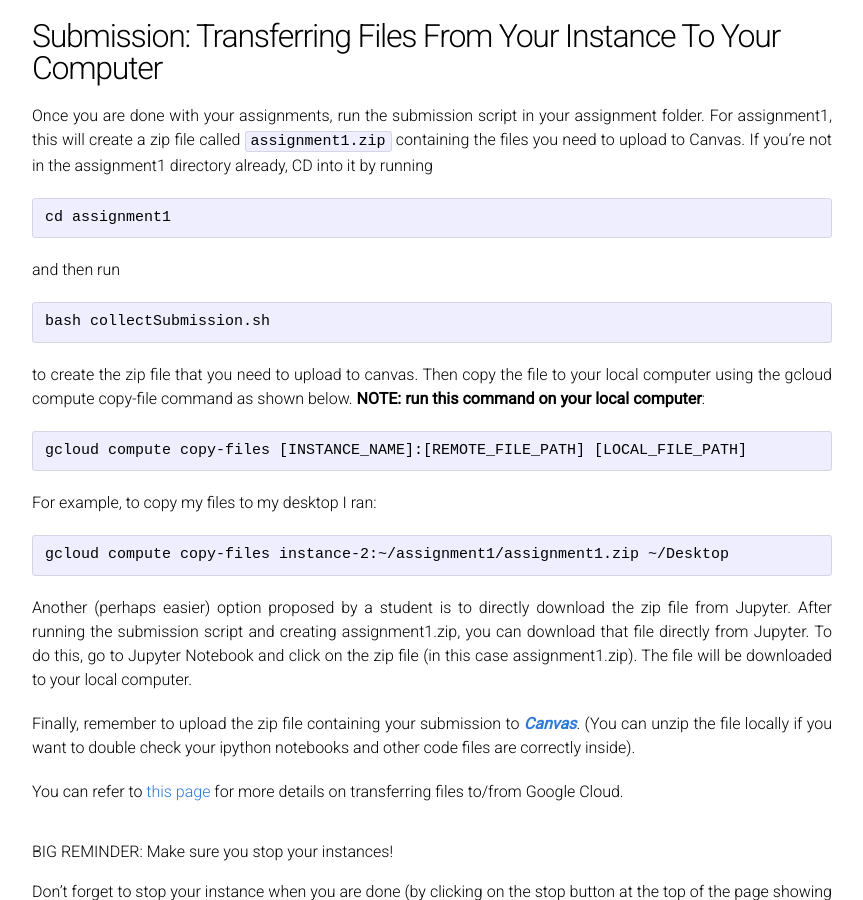
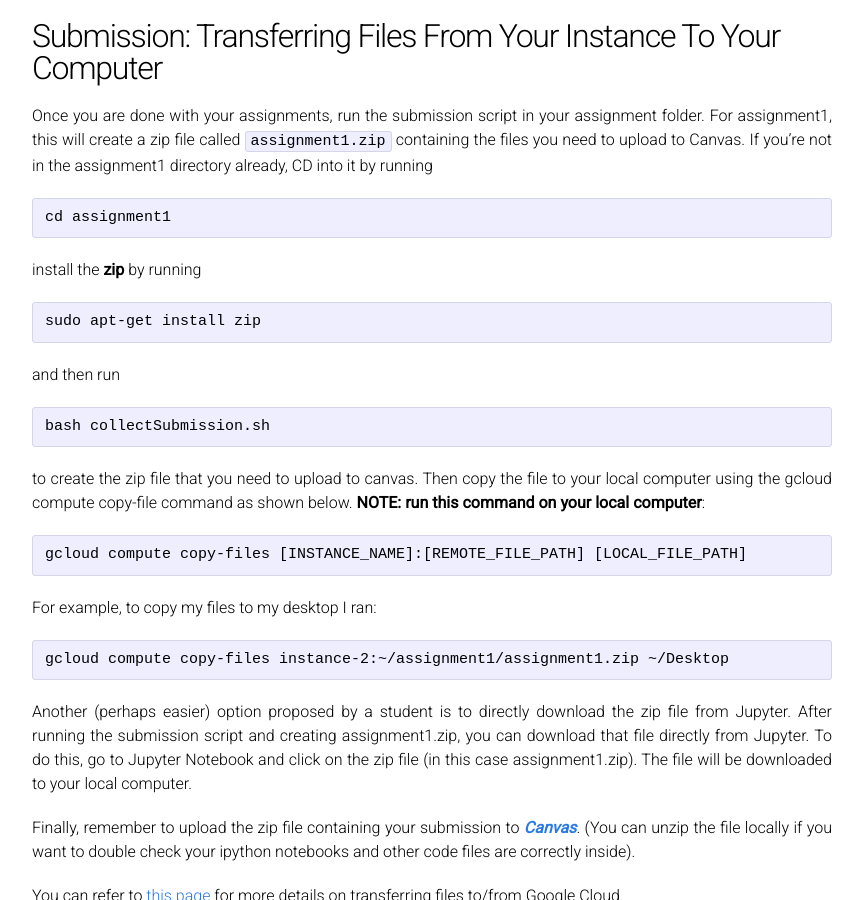
Before and after one commit to cs231n/cs231n.github.io, a Jekyll site: the page built from google_cloud_tutorial.md, in a window 1280 px wide and 900 px high, scrolled down 14039 px. Shown: the whole window, without its empty margins (208-1071 px from the left). Built offline with Jekyll 4.4.1, drawn with Linux system fonts in a browser that asks for light colours.

Commit message:
update with zip command

````diff
--- a/google_cloud_tutorial.md
+++ b/google_cloud_tutorial.md
@@ -238,6 +238,11 @@ Once you are done with your assignments, run the submission script in your assig
 cd assignment1
 ```
 
+install the **zip** by running
+```
+sudo apt-get install zip
+```
+
 and then run
 
 ```
````
